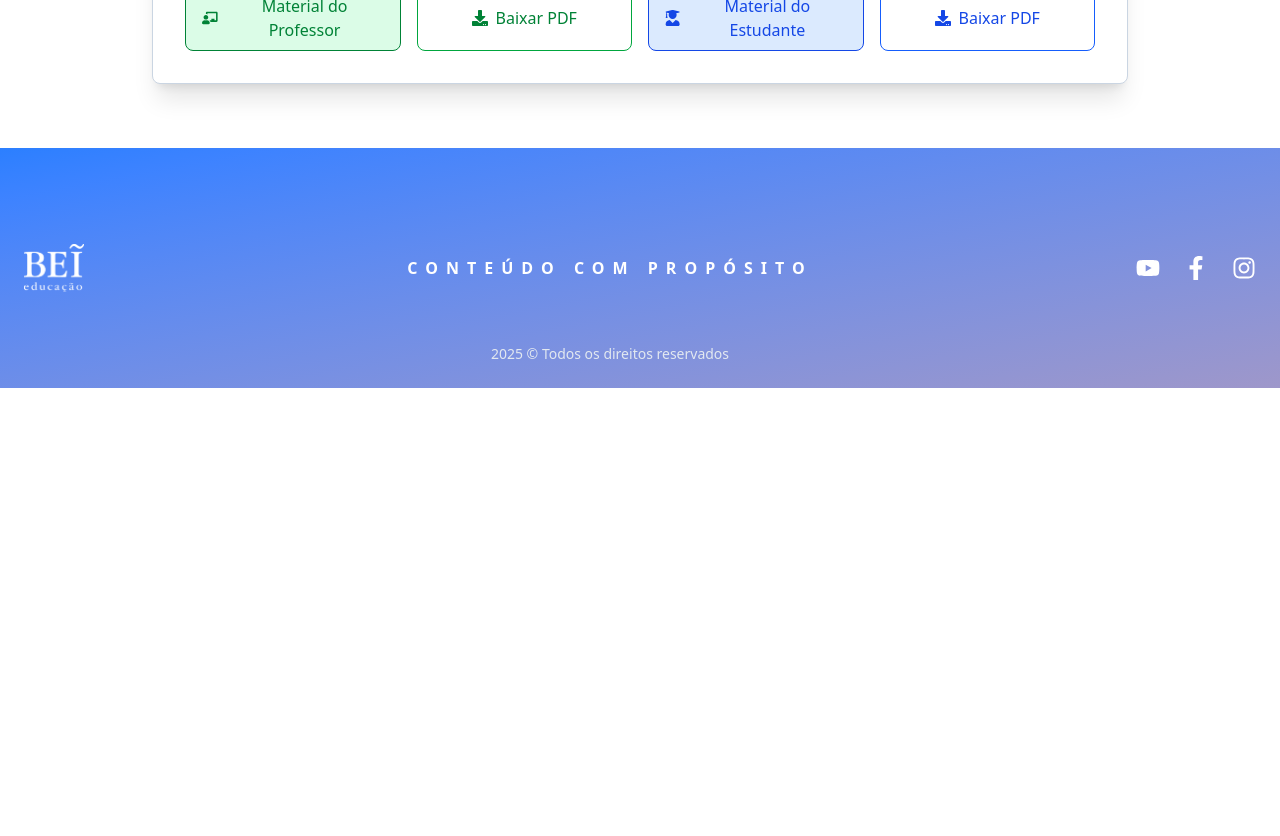
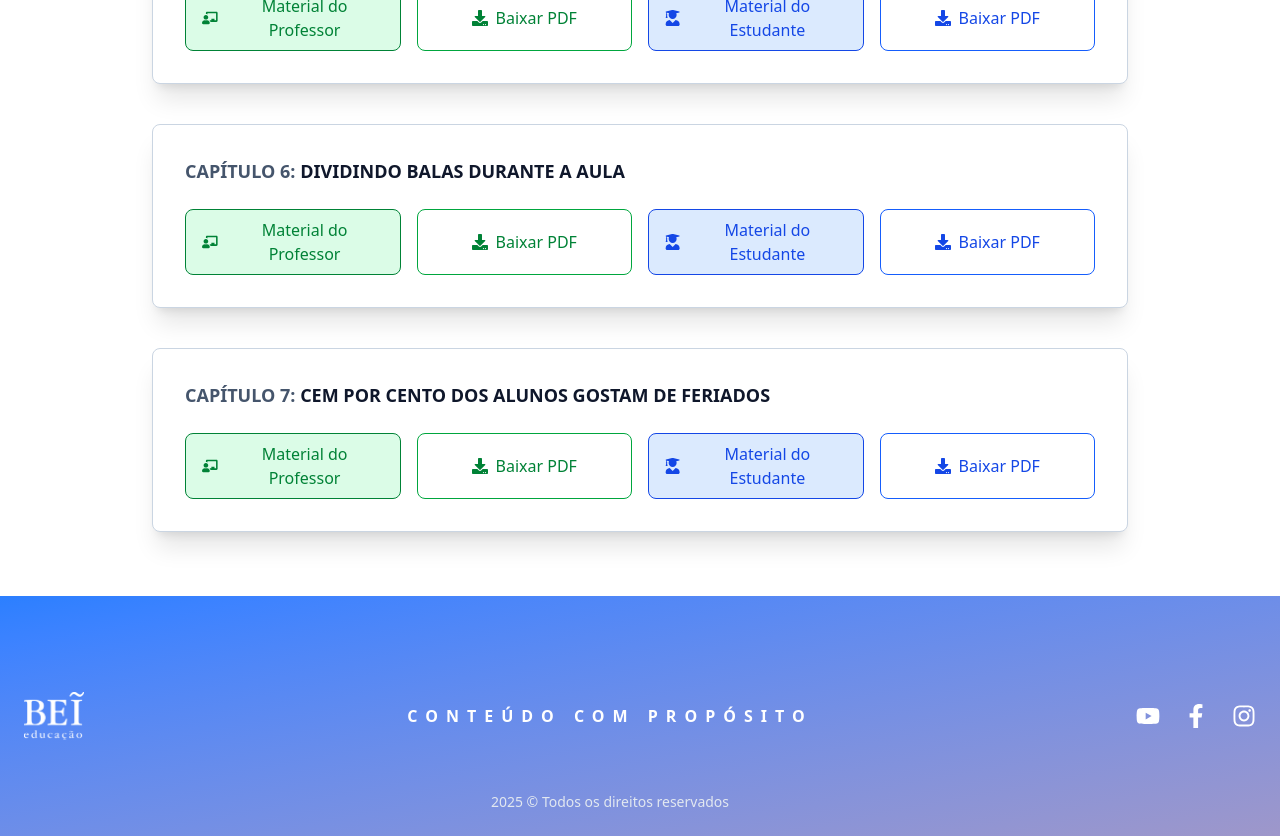
Before and after one commit to heliobei/exerciciosextras6o, a React (Vite) app: page / in a window 1280 px wide. Shown: the part 1900-2736 px from the top of the page. Before the commit the page ends 2288 px from the top, so only its background shows below. Built offline with nearby package versions, Linux system fonts and the light colour scheme.

Commit message:
Update ChapterList.jsx

```diff
--- a/src/components/ChapterList.jsx
+++ b/src/components/ChapterList.jsx
@@ -7,6 +7,10 @@ const chapters = [
   { id: 3, title: "As tentações do mercado... Me segura pra eu não gastar!", teacherPdf: "/assets/pdfs/Educador_Capitulo_3_6o.pdf", studentPdf: "/assets/pdfs/Estudante_Capitulo_3_6o.pdf" },
   { id: 4, title: "Alcançando objetivos em família", teacherPdf: "/assets/pdfs/Educador_Capitulo_04_6o.pdf", studentPdf: "/assets/pdfs/Estudante_Capitulo_04_6o.pdf" },
   { id: 5, title: "Poupando o bolso e o meio ambiente", teacherPdf: "/assets/pdfs/Educador_Capitulo_05_6o.pdf", studentPdf: "/assets/pdfs/Estudante_Capitulo_05_6o.pdf" },
+
+  { id: 6, title: "Dividindo balas durante a aula", teacherPdf: "/assets/pdfs/Educador_Capitulo_06_6o.pdf", studentPdf: "/assets/pdfs/Estudante_Capitulo_06_6o.pdf" },
+  { id: 7, title: "Cem por cento dos alunos gostam de feriados", teacherPdf: "/assets/pdfs/Educador_Capitulo_07_6o.pdf", studentPdf: "/assets/pdfs/Estudante_Capitulo_07_6o.pdf" },
+
   // ... mais capítulos
 ];
 
```
